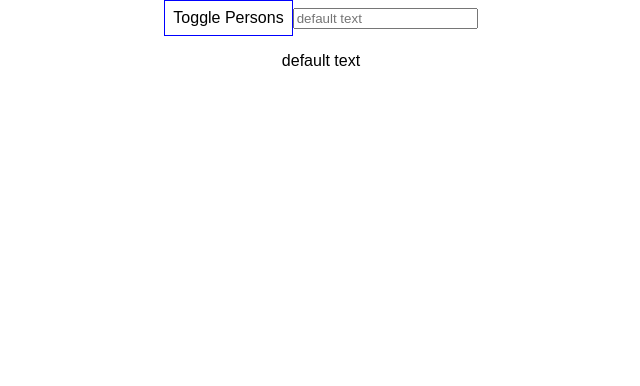
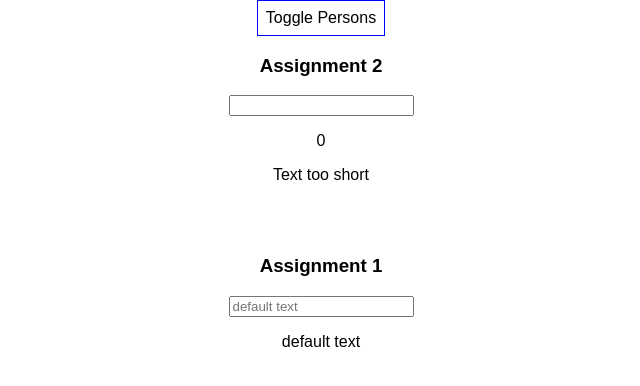
Before and after one commit to jbaisden/React-Complete-Guide, a React (Create React App) app: page / in a window 1280 px wide. Shown: the top 386 px of the page, without its empty margins (319-959 px from the left). Built offline with nearby package versions, Linux system fonts and the light colour scheme.

Commit message:
Lecture 57.5 - Assignment 2

```diff
--- a/src/App.js
+++ b/src/App.js
@@ -3,6 +3,8 @@ import './App.css';
 import Person from './Person/Person'
 import Input from './InputComp/Input'
 import Output from './OutputComp/Output'
+import ValidationComponent from './Assignment 2/ValidationComponent'
+import CharComponent from './Assignment 2/CharComponent'
 
 class App extends Component {
 
@@ -12,8 +14,11 @@ state = {
     { id: 'dfht',name: 'Manu', age: 29 },
     { id: 'zxcv',name: 'Stephanie', age: 26 }
   ], username:'default text',
-  showPersons: false
+  showPersons: false ,
+  inputLength: 0,
+  inputTxt:''
 }
+
 
 deletePersonHandler = (personIndex) => {
   //using slice method on js array to copy an array instead
@@ -54,6 +59,25 @@ inputChangedHandler = (event) => {
   console.log(event.target.value)
 }
 
+
+deleteCharHandler = (index) => {
+  const text = this.state.inputTxt.split('');
+  text.splice(index,1);
+  this.setState({inputTxt:text.join('')});
+
+  // let inputTxt = this.state.input;
+  // inputTxt = inputTxt.replace(char, '');
+  // console.log('preparing to delete ' + char + ' ' + inputTxt);
+  // this.setState({inputTxt:this.state.inputTxt.replace(char,'')});
+}
+
+a2UpdateLengthHandler = (event) => {
+  this.setState( {
+    inputLength: event.target.value.length,
+    inputTxt:event.target.value
+  });
+}
+
 togglePersonsHandle = () => {
   const doesShow = this.state.showPersons;
   this.setState({showPersons: !doesShow});
@@ -67,6 +91,15 @@ togglePersonsHandle = () => {
         padding: '8px',
         cursor: 'pointer'
     };
+
+    let charComponents = (
+      this.state.inputTxt.split('').map( (char,index) => {
+        return <CharComponent Character={char}
+         click={() => this.deleteCharHandler(index)}
+         key={index}
+         />
+      })
+    );
 
     let persons = null;
 
@@ -83,17 +116,25 @@ togglePersonsHandle = () => {
           })}
         </div>
       );
+    }
 
-    }
 
       return(
         <div className="App">
           <button
           style={style}
           onClick={this.togglePersonsHandle }>Toggle Persons</button>
+        {persons}
+        <br />
+        <h3>Assignment 2</h3>
+        <input type="text" onChange={this.a2UpdateLengthHandler}  value={this.state.inputTxt} />
+        <p>{this.state.inputTxt.length}</p>
+        <ValidationComponent InputLength={this.state.inputTxt.length} />
+        <br />
 
-        {persons}
-
+        {charComponents}
+        <br />
+        <h3>Assignment 1</h3>
         <Input changed={this.inputChangedHandler } username={this.state.username}  />
         <Output username={this.state.username} />
 
--- /dev/null
+++ b/src/Assignment 2/CharComponent.js
@@ -0,0 +1,17 @@
+import React from 'react';
+
+const styling = {
+    display:'inline-block',
+    padding:'16px',
+    textAlign:'center',
+    margin:'16px',
+    border:'1px solid black'
+};
+
+const CharComponent = (props) => {
+    return (
+               <span onClick={props.click} style={styling}>{props.Character}</span>
+    )
+};
+
+export default CharComponent;
--- /dev/null
+++ b/src/Assignment 2/ValidationComponent.js
@@ -0,0 +1,25 @@
+import React from 'react';
+
+
+
+const ValidationComponent = (props) => {
+
+    let validationMessage = 'Text long enough';
+
+    if(props.InputLength <= 5 ) {
+        validationMessage = 'Text too short';
+    }
+
+    return (
+        <div>
+            {/* {
+                props.InputLength < 5 ?
+                <strong>LENGTH TOO SHORT</strong>
+                : <strong>LENGTH IS GOOD </strong>
+            } */}
+            <p>{validationMessage}</p>
+        </div>
+    )
+};
+
+export default ValidationComponent;
```
